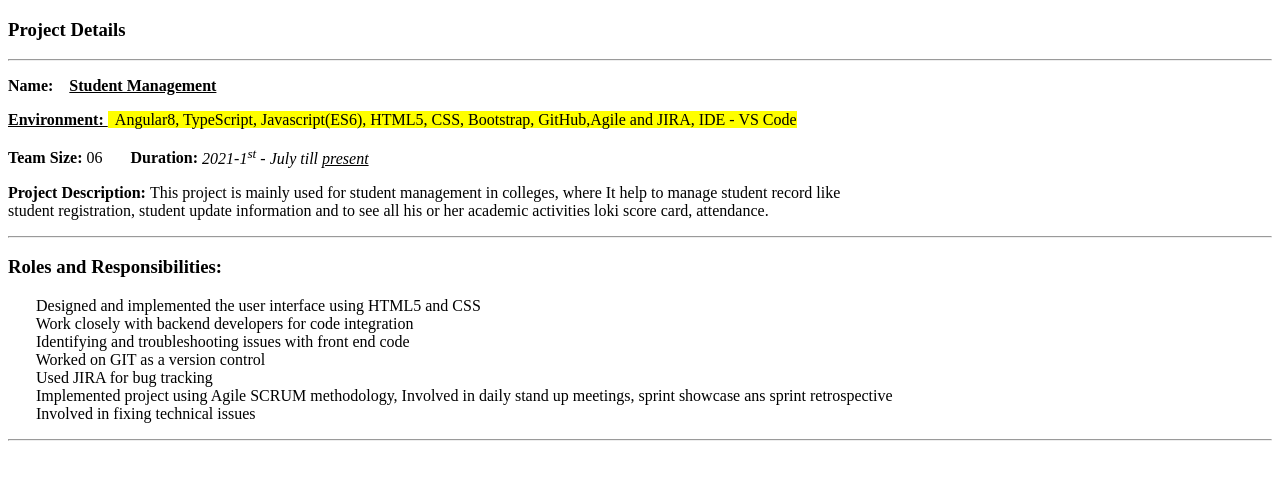
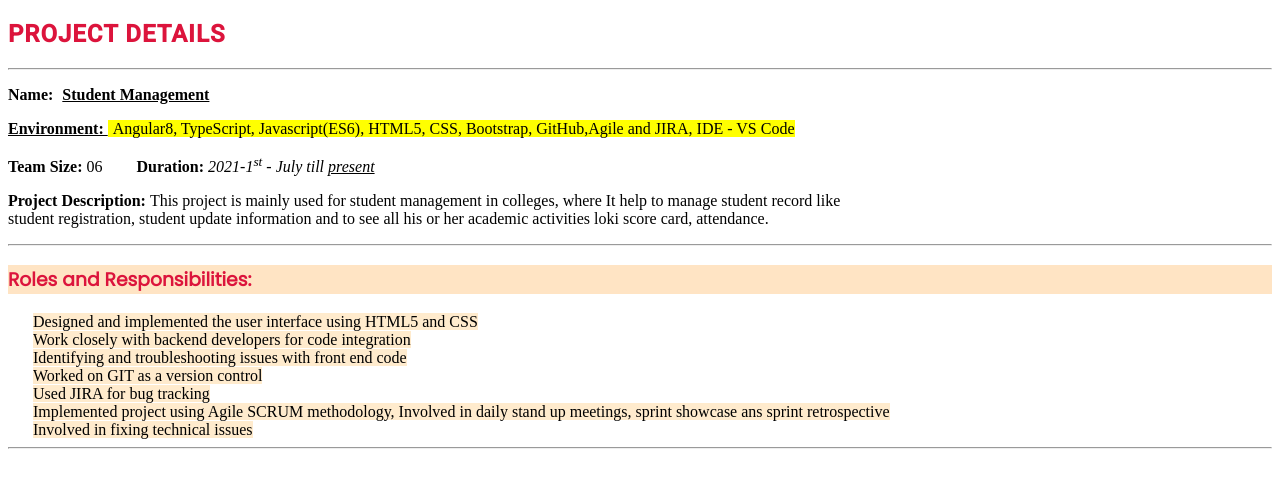
Before and after one commit to jyotigutal/MyProfile, a plain HTML site: page project.html in a window 1280 px wide. Drawn offline with Linux system fonts and the light colour scheme.

Commit message:
updated home page
updated home page

```diff
--- a/project.html
+++ b/project.html
@@ -4,25 +4,51 @@
     <meta charset="UTF-8" />
     <meta name="viewport" content="width=device-width, initial-scale=1.0" />
     <title>Project Details</title>
+    <link rel="preconnect" href="https://fonts.googleapis.com">
+    <link rel="preconnect" href="https://fonts.gstatic.com" crossorigin>
+    <link href="https://fonts.googleapis.com/css2?family=Poppins&family=Roboto:wght@500&display=swap" rel="stylesheet">
+    <style>
+      .projectdetails{
+        font-family: 'Roboto', sans-serif;
+        color: crimson;
+        text-transform: uppercase;
+        letter-spacing: 1px;
+        border-style: 2px solid rgb(255, 228, 196);
+      }
+      .name{
+        padding-left: 5px;
+      }
+      .duration{
+        padding-left: 30px;
+      }
+      .roles{
+        margin: 25px 25px;
+        background-color: blanchedalmond;
+      }
+      .subhead{
+        font-family: 'Poppins', sans-serif;
+        color:crimson;
+        background-color:bisque;
+      }
+    </style>
   </head>
   <body>
-    <h3>Project Details</h3>
+    <h2 class="projectdetails">Project Details</h2>
     <hr />
     <p>
-      <strong> Name: &nbsp;&nbsp; <u> Student Management </u> </strong>
+      <strong> Name: <u class="name"> Student Management </u> </strong>
     </p>
 
     <p>
       <strong><u>Environment: </u></strong>
-      <mark
-        >&nbsp; Angular8, TypeScript, Javascript(ES6), HTML5, CSS, Bootstrap,
+      <mark class="name"> Angular8, TypeScript, Javascript(ES6), HTML5, CSS, Bootstrap,
         GitHub,Agile and JIRA, IDE - VS Code
       </mark>
     </p>
 
     <p>
-      <strong> Team Size:</strong> 06 &nbsp;&nbsp;&nbsp;&nbsp;&nbsp;
-      <strong>Duration: </strong>
+      <strong> Team Size:</strong> 06
+      <strong class="duration">Duration: </strong>
       <i> 2021-1<sup>st</sup> - July till <u> present </u> </i>
     </p>
 
@@ -35,23 +61,17 @@
     </p>
     <hr />
 
-    <h3>Roles and Responsibilities:</h3>
+    <h3 class="subhead">Roles and Responsibilities:</h3>
 
-    <p>
-      &nbsp;&nbsp;&nbsp;&nbsp;&nbsp;&nbsp; Designed and implemented the user
-      interface using HTML5 and CSS <br />
-      &nbsp;&nbsp;&nbsp;&nbsp;&nbsp;&nbsp; Work closely with backend developers
-      for code integration <br />
-      &nbsp;&nbsp;&nbsp;&nbsp;&nbsp;&nbsp; Identifying and troubleshooting
-      issues with front end code <br />
-      &nbsp;&nbsp;&nbsp;&nbsp;&nbsp;&nbsp; Worked on GIT as a version control
-      <br />
-      &nbsp;&nbsp;&nbsp;&nbsp;&nbsp;&nbsp; Used JIRA for bug tracking<br />
-      &nbsp;&nbsp;&nbsp;&nbsp;&nbsp;&nbsp; Implemented project using Agile SCRUM
-      methodology, Involved in daily stand up meetings, sprint showcase ans
-      sprint retrospective <br />
-      &nbsp;&nbsp;&nbsp;&nbsp;&nbsp;&nbsp; Involved in fixing technical issues
-    </p>
+    <span class="roles">Designed and implemented the user interface using HTML5 and CSS</span><br>
+    <span class="roles">Work closely with backend developers for code integration</span><br>
+    <span class="roles">Identifying and troubleshooting issues with front end code</span><br>
+    <span class="roles">Worked on GIT as a version control</span> <br>
+    <span class="roles">Used JIRA for bug tracking</span><br>
+    <span class="roles">Implemented project using Agile SCRUM methodology, Involved in daily stand up meetings, sprint showcase ans
+      sprint retrospective</span><br>
+     <span class="roles">Involved in fixing technical issues</span>
+
     <hr />
   </body>
 </html>
```
Also changed, not shown: education.html (+21 -7 lines), home.html (+1 -1 lines), others.html (+22 -9 lines), personal.html (+22 -4 lines), techStack.html (+7 -0 lines).
